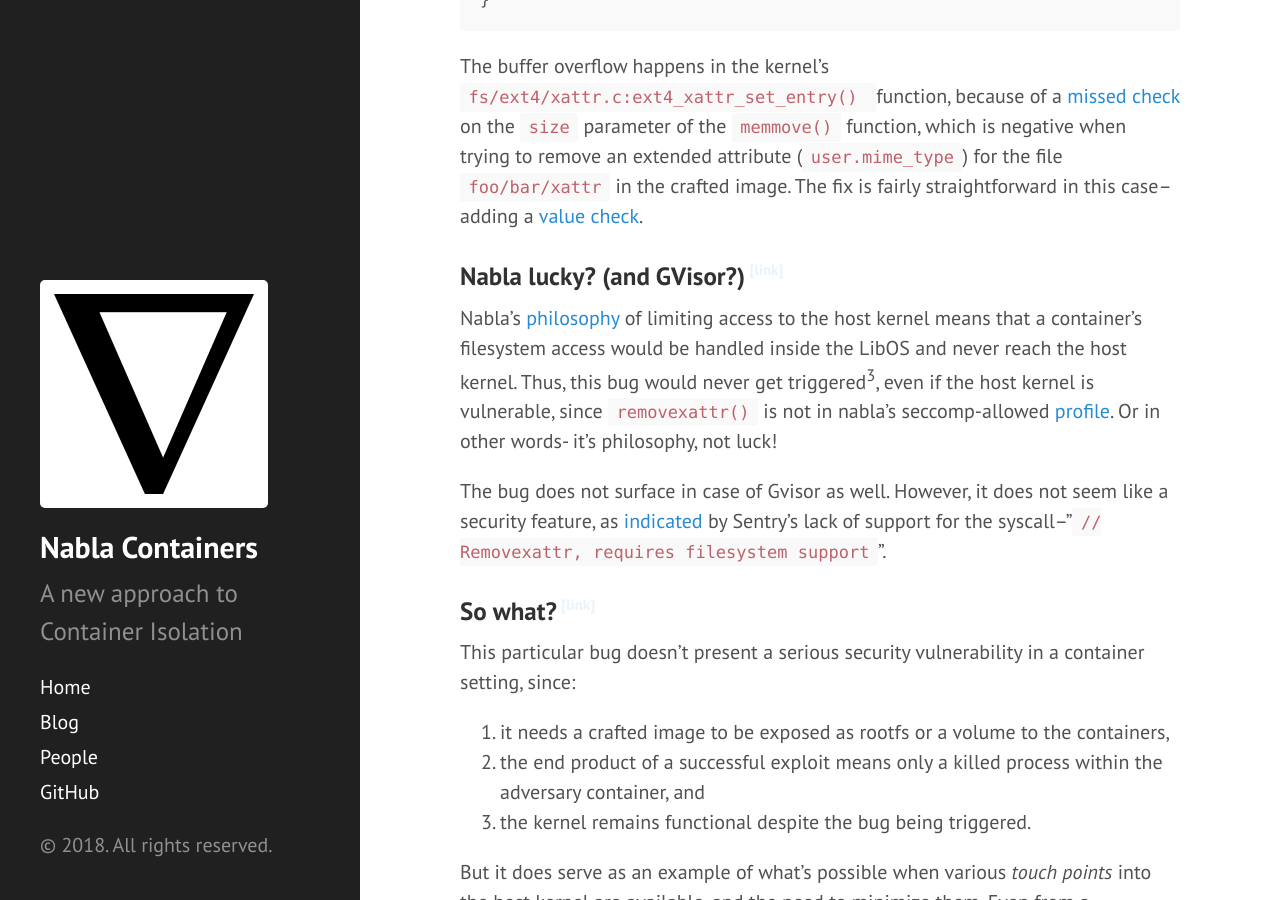
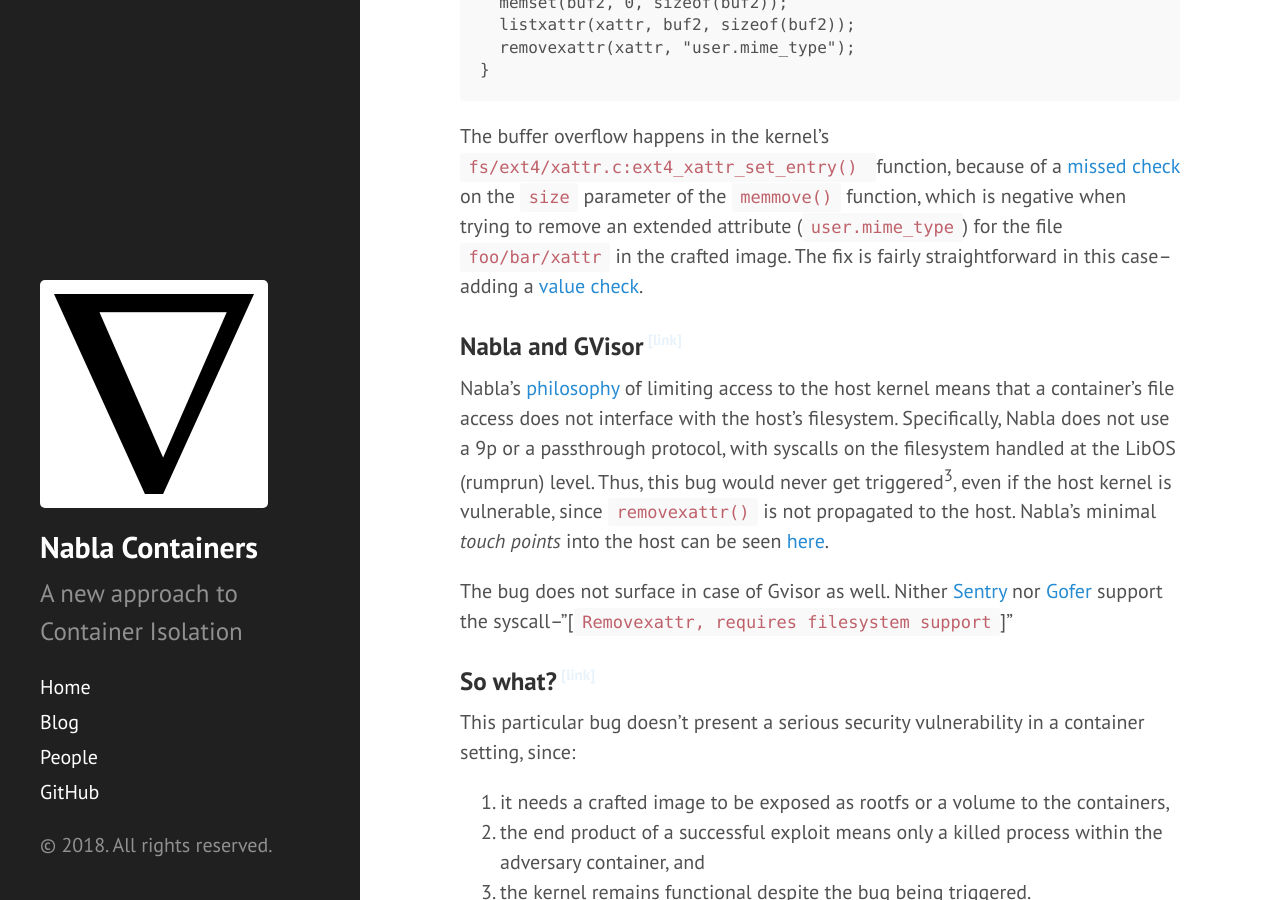
Before and after one commit to nabla-containers/nabla-containers.github.io, a Jekyll site: the page built from _posts/2018-11-11-fs.md, in a window 1280 px wide and 900 px high, scrolled down 1280 px. Built offline with Jekyll 4.4.1, drawn with Linux system fonts in a browser that asks for light colours; some of the changed text lies outside the part shown.

Commit message:
Update 2018-11-11-fs.md

```diff
--- a/_posts/2018-11-11-fs.md
+++ b/_posts/2018-11-11-fs.md
@@ -1,11 +1,14 @@
 ---
 layout: post
-title: The Choices We Make
+author: suneja
+date: 2018-11-11
+description: blog about hitting host filesystem bug with kata containers
+title: "The choices we make: Impact of using host filesystem interface for secure containers"
 ---
 
-The common theme behind all the container runtime alternatives--Kata, Gvisor and Nabla--is to improve container isolation.
+The common theme behind all the secure container runtimes--Kata, Gvisor and Nabla--is to improve container isolation.
 However, to achieve the same goal, each solution adopts a different approach.
-Kata employs the virtual machine isolation, Gvisor the xxx sandbox [TODO], and Nabla the libOS+Seccomp based attack surface minimization.
+Kata employs virtual machine isolation, while Gvisor and Nabla use libOS+Seccomp based attack surface minimization.
 
 In this blog post, we highlight the impact of a key design choice difference between Nabla and Kata containers--the *touch points* into the host kernel from a filesystem perspective.
 
@@ -44,13 +47,15 @@
 
 
 
-### Nabla lucky? (and GVisor?)
-Nabla's [philosophy](https://nabla-containers.github.io/) of limiting access to the host kernel means that a container's filesystem access would be handled inside the LibOS and never reach the host kernel.
-Thus, this bug would never get triggered<sup>3</sup>, even if the host kernel is vulnerable, since `removexattr()` is not in nabla's seccomp-allowed [profile](https://github.com/nabla-containers/solo5/blob/ukvm-linux-seccomp/ukvm/ukvm_hv_linux.c#L53-L106).
-Or in other words- it's philosophy, not luck!
+### Nabla and GVisor
+Nabla's [philosophy](https://nabla-containers.github.io/) of limiting access to the host kernel means that a container's file access does not interface with the host's filesystem.
+Specifically, Nabla does not use a 9p or a passthrough protocol, with syscalls on the filesystem handled at the LibOS (rumprun) level.
+Thus, this bug would never get triggered<sup>3</sup>, even if the host kernel is vulnerable, since `removexattr()` is not propagated to the host.
+Nabla's minimal *touch points* into the host can be seen [here](https://github.com/nabla-containers/solo5/blob/ukvm-linux-seccomp/ukvm/ukvm_hv_linux.c#L53-L106).
 
 The bug does not surface in case of Gvisor as well.
-However, it does not seem like a security feature, as [indicated](https://github.com/google/gvisor/blob/master/pkg/sentry/syscalls/linux/linux64.go#L239-L250) by Sentry's lack of support for the syscall--"`// Removexattr, requires filesystem support`".
+Nither [Sentry](https://github.com/google/gvisor/blob/master/pkg/sentry/syscalls/linux/linux64.go#L239-L250) nor [Gofer](https://github.com/google/gvisor/blob/master/runsc/fsgofer/filter/config.go) support the syscall--"[`Removexattr, requires filesystem support`]"
+
 
 
 ### So what?
```
